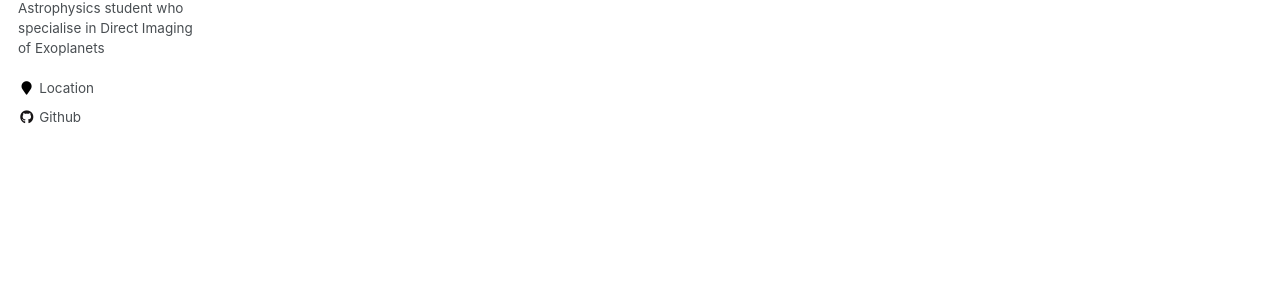
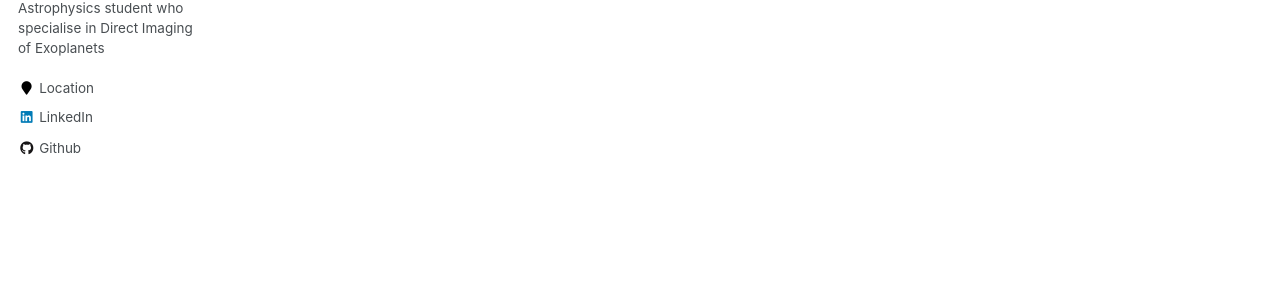
Before and after one commit to alexisyslau/_alexislau.github.io, a Jekyll site: the page built from _pages/about.md, in a window 1280 px wide. Shown: the part 385-685 px from the top of the page. Built offline with Jekyll 4.4.1, drawn with Linux system fonts in a browser that asks for light colours.

Commit message:
Added Ln

```diff
--- a/_config.yml
+++ b/_config.yml
@@ -103,7 +103,7 @@ author:
   instagram        :
   impactstory      : #"https://profiles.impactstory.org/u/xxxx-xxxx-xxxx-xxxx"
   lastfm           :
-  linkedin         :
+  linkedin         : "www.linkedin.com/in/alexisyslau"
   orcid            :
   pinterest        :
   soundcloud       :
```
Also changed, not shown: 1 other file.
